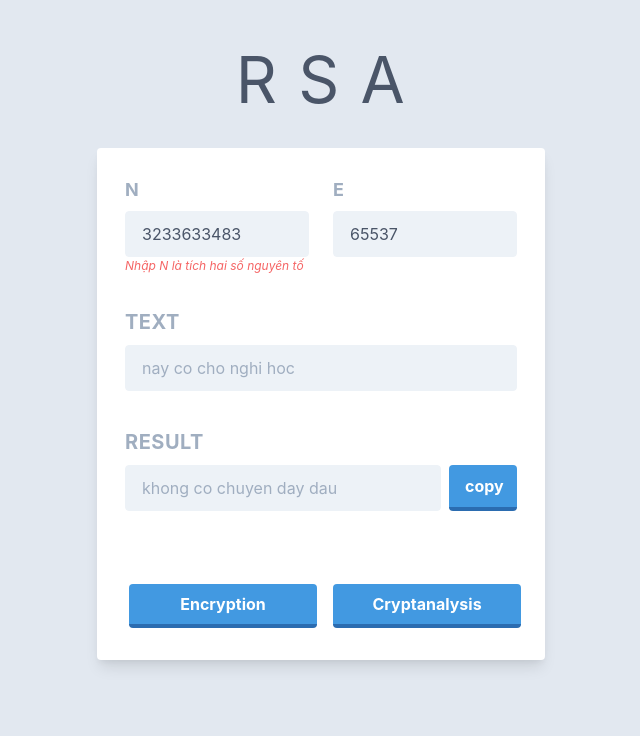
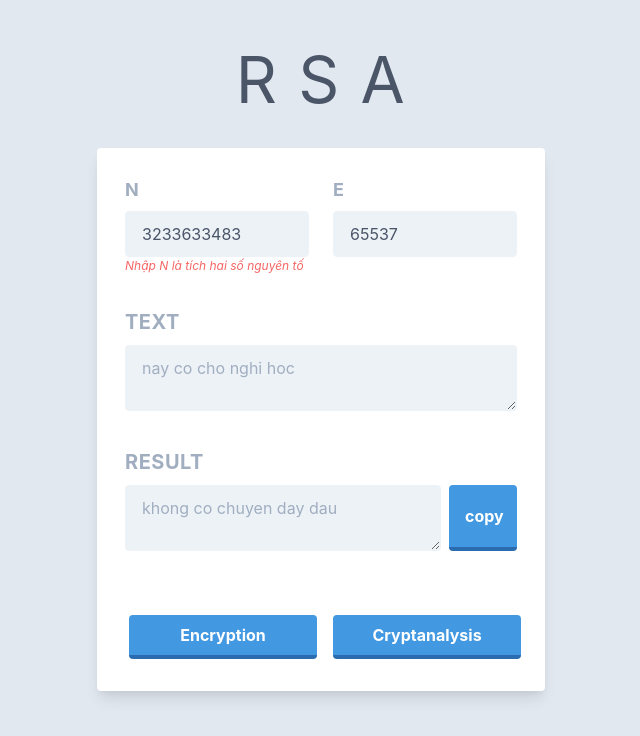
Before and after one commit to ruanshiron/rsa-demo, a plain HTML site: page index.html in a window 1280 px wide. Shown: the whole page, without its empty margins (319-959 px from the left). Drawn offline with Linux system fonts and the light colour scheme.

Commit message:
Input to TextArea

```diff
--- a/index.html
+++ b/index.html
@@ -43,9 +43,11 @@
                         text
                     </label>
                     <div class="w-full flex flex-row">
-                        <input
+                        <textarea
                             class="appearance-none block w-full bg-gray-200 text-gray-700 border border-gray-200 rounded py-3 px-4 mb-3 leading-tight focus:outline-none focus:bg-white focus:border-gray-500"
                             placeholder="nay co cho nghi hoc" id="input">
+                        </textarea>
+
                     </div>
 
                 </div>
@@ -54,9 +56,10 @@
                         result
                     </label>
                     <div class="w-full flex flex-row">
-                        <input
+                        <textarea
                             class="appearance-none block w-full bg-gray-200 text-gray-700 border border-gray-200 rounded py-3 px-4 mb-3 leading-tight focus:outline-none focus:bg-white focus:border-gray-500"
                             placeholder="khong co chuyen day dau" id="result">
+                        </textarea>
                         <button style="max-width: 68px;" id="copy"
                             class="bg-blue-500 hover:bg-blue-400 text-white font-bold py-2 px-4 mb-3 ml-2 border-b-4 border-blue-700 hover:border-blue-500 rounded ">
                             copy
@@ -100,6 +103,8 @@
         $("#rsa_q").hide()
         $("#rsa_p").hide()
         $("#rsa_d").hide()
+        $("#input").val("")
+        $("#result").val("")
         $("#encr").click(function () {
             $("#rsa_q").hide()
             $("#rsa_d").hide()
```
